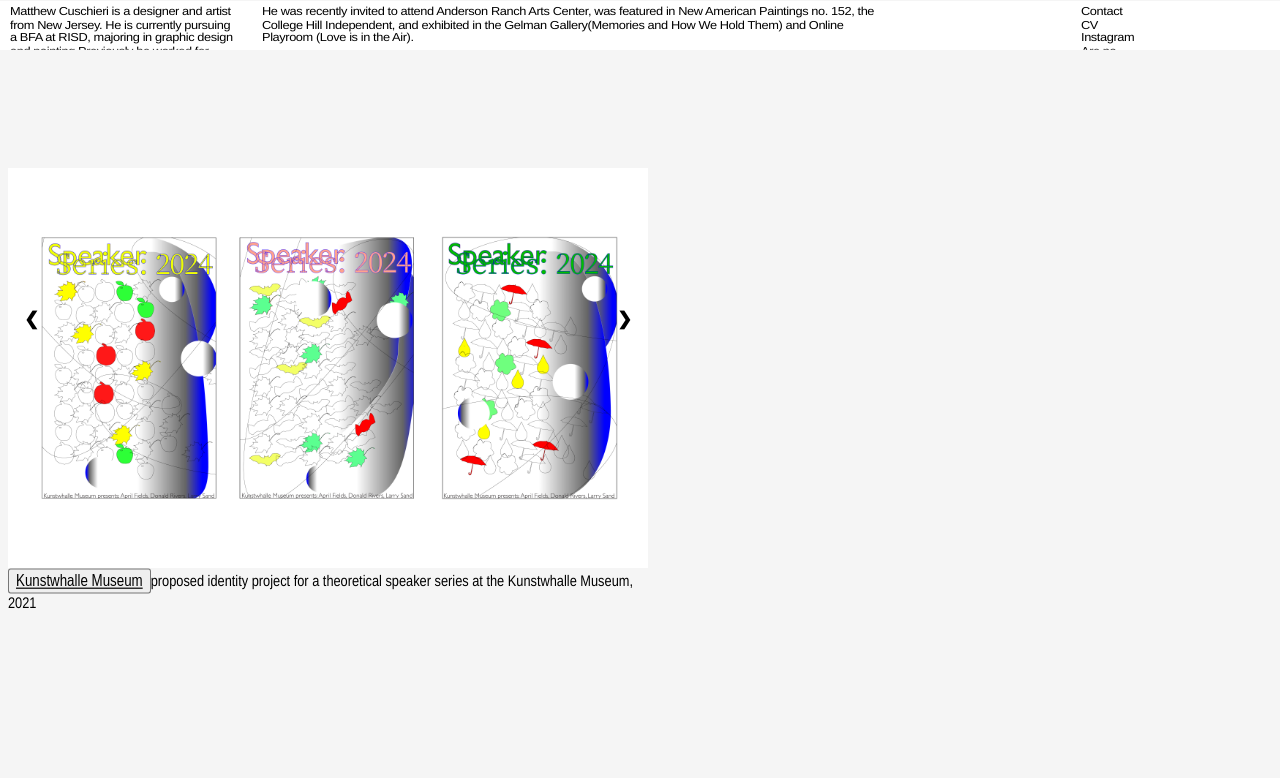
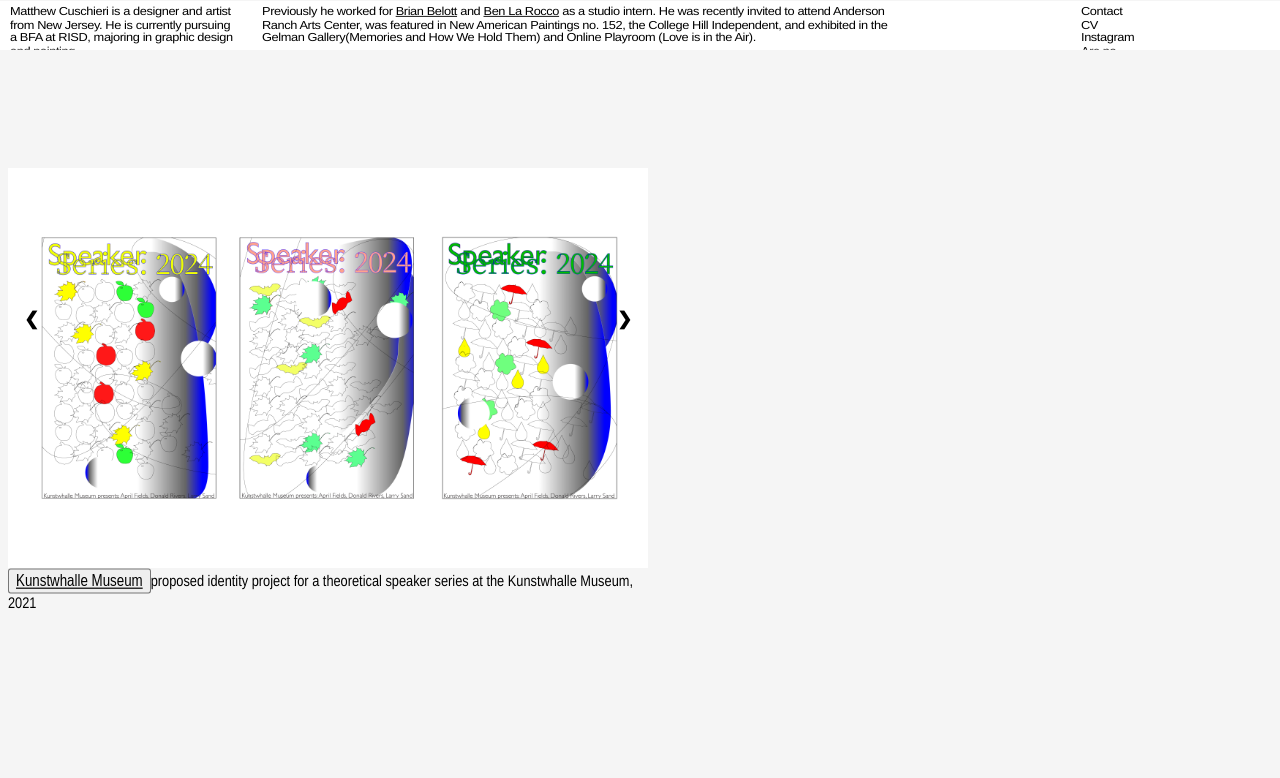
Before and after one commit to matthewcuschieri/world, a plain HTML site: page index.html in a window 1280 px wide. Shown: the top 778 px of the page. Drawn offline with Linux system fonts and the light colour scheme.

Commit message:
Update index.html

```diff
--- a/index.html
+++ b/index.html
@@ -13,16 +13,16 @@
       <div class="col1">
         Matthew Cuschieri is a designer and artist from New Jersey. He is
         currently pursuing a BFA at RISD, majoring in graphic design and
-        painting Previously he worked for
-
-        <span class="brian"> Brian Belott</span>
-        and <span class="ben"> Ben La Rocco</span> as a studio intern.
+        painting.
       </div>
       <div class="col2">
-        He was recently invited to attend Anderson Ranch Arts Center, was
-        featured in New American Paintings no. 152, the College Hill
-        Independent, and exhibited in the Gelman Gallery(Memories and How We
-        Hold Them) and Online Playroom (Love is in the Air).
+        Previously he worked for
+        <span class="brian"> Brian Belott</span>
+        and <span class="ben"> Ben La Rocco</span> as a studio intern. He was
+        recently invited to attend Anderson Ranch Arts Center, was featured in
+        New American Paintings no. 152, the College Hill Independent, and
+        exhibited in the Gelman Gallery(Memories and How We Hold Them) and
+        Online Playroom (Love is in the Air).
         <br />
         <br />
         Website last updated (Wed, Jan. 5 2022)
```
